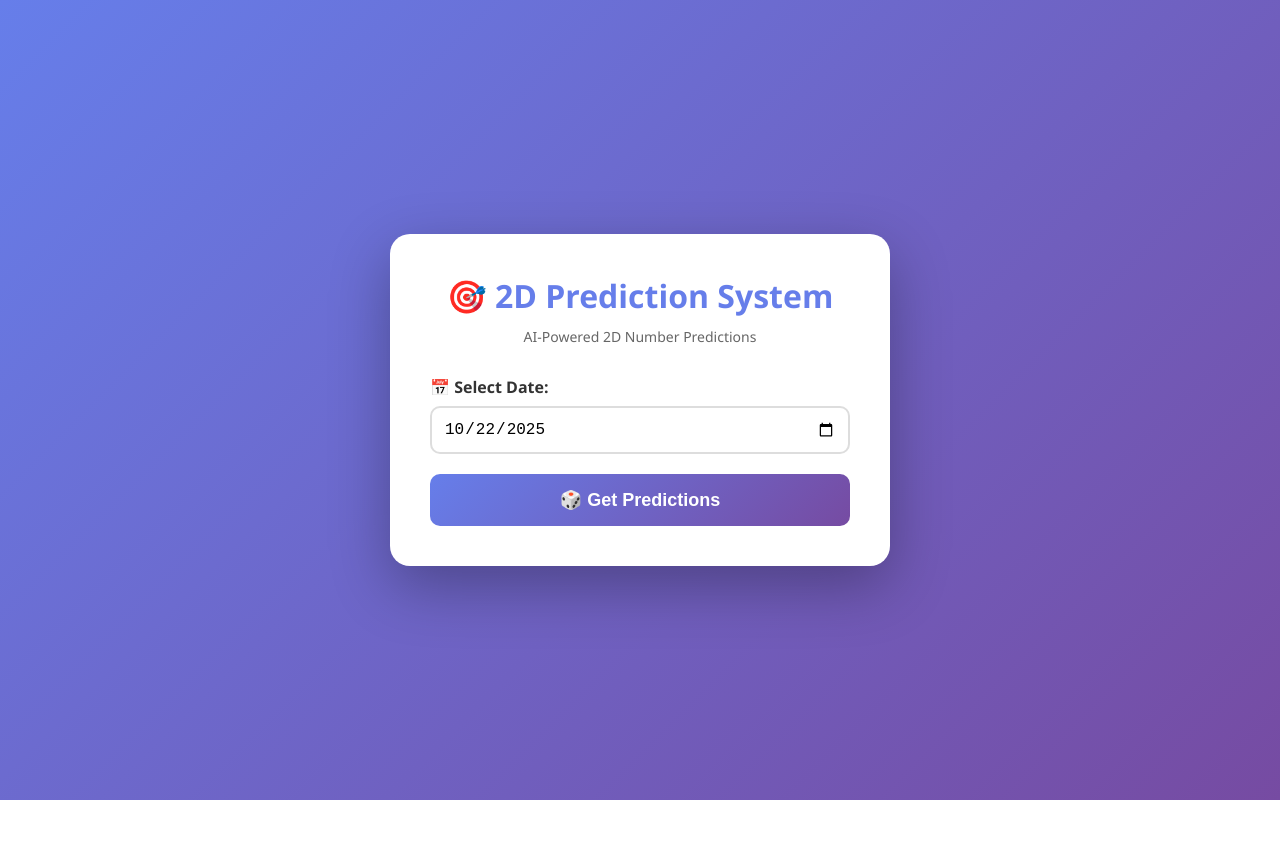
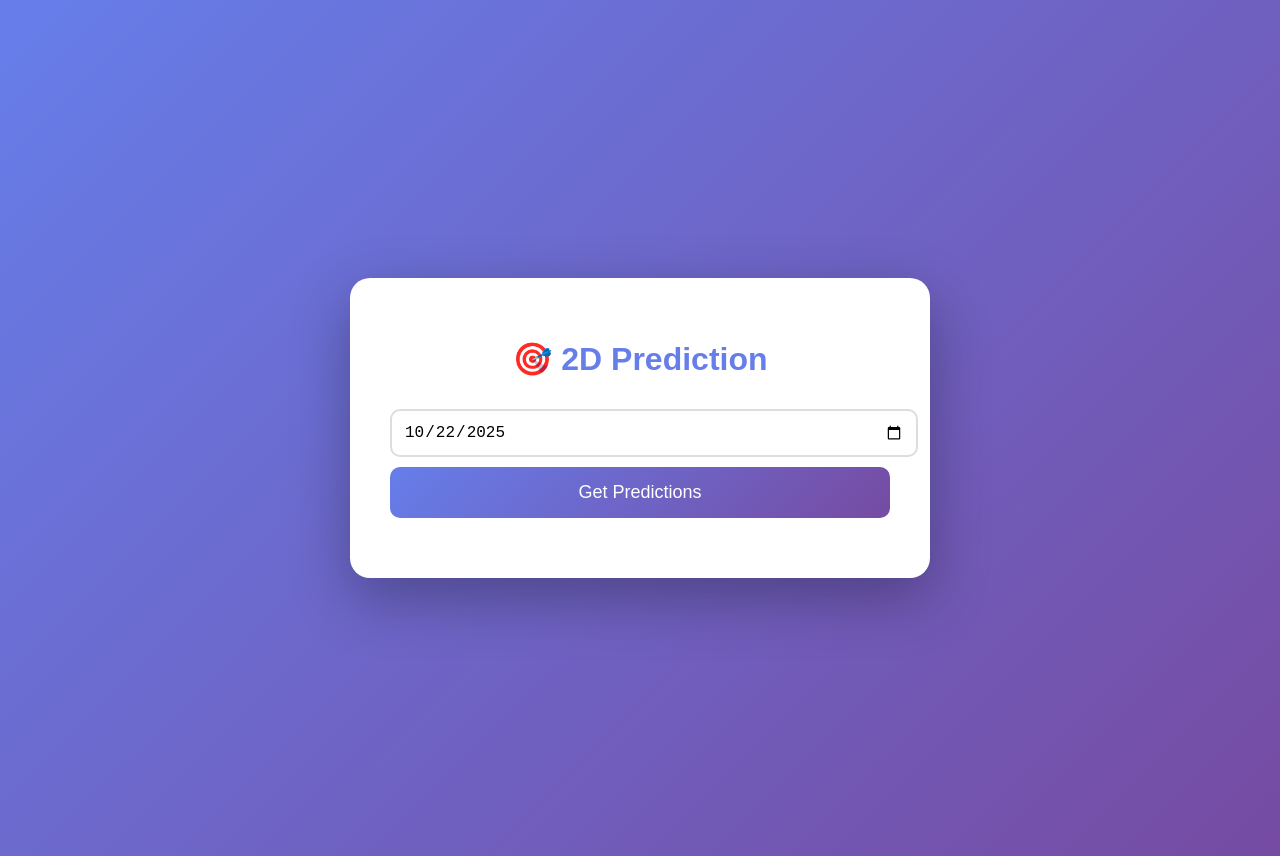
Before and after one commit to bhone4/2d-prediction-system, a plain HTML site: page index.html in a window 1280 px wide. Before the commit the page ends 800 px from the top, so only its background shows below. Drawn offline with Linux system fonts and the light colour scheme.

Commit message:
Update index.html

```diff
--- a/index.html
+++ b/index.html
@@ -1,158 +1,60 @@
 <!DOCTYPE html>
-<html lang="en">
+<html>
 <head>
     <meta charset="UTF-8">
     <meta name="viewport" content="width=device-width, initial-scale=1.0">
-    <title>🎯 2D Prediction System</title>
+    <title>2D Prediction</title>
     <style>
-        * { margin: 0; padding: 0; box-sizing: border-box; }
-        body {
-            font-family: 'Segoe UI', Tahoma, Geneva, Verdana, sans-serif;
-            background: linear-gradient(135deg, #667eea 0%, #764ba2 100%);
-            min-height: 100vh;
-            display: flex;
-            justify-content: center;
-            align-items: center;
-            padding: 20px;
-        }
-        .container {
-            background: white;
-            border-radius: 20px;
-            padding: 40px;
-            box-shadow: 0 20px 60px rgba(0,0,0,0.3);
-            max-width: 500px;
-            width: 100%;
-        }
-        h1 {
-            color: #667eea;
-            text-align: center;
-            margin-bottom: 10px;
-            font-size: 32px;
-        }
-        .subtitle {
-            text-align: center;
-            color: #666;
-            margin-bottom: 30px;
-            font-size: 14px;
-        }
-        .input-group { margin-bottom: 20px; }
-        label {
-            display: block;
-            margin-bottom: 8px;
-            color: #333;
-            font-weight: 600;
-        }
-        input[type="date"] {
-            width: 100%;
-            padding: 12px;
-            border: 2px solid #ddd;
-            border-radius: 10px;
-            font-size: 16px;
-        }
-        input[type="date"]:focus {
-            outline: none;
-            border-color: #667eea;
-        }
-        button {
-            width: 100%;
-            padding: 15px;
-            background: linear-gradient(135deg, #667eea 0%, #764ba2 100%);
-            color: white;
-            border: none;
-            border-radius: 10px;
-            font-size: 18px;
-            font-weight: 600;
-            cursor: pointer;
-        }
-        button:hover { transform: translateY(-2px); }
-        .loading { display: none; text-align: center; margin-top: 20px; color: #667eea; }
-        .results { margin-top: 30px; display: none; }
-        .result-item {
-            display: flex;
-            justify-content: space-between;
-            padding: 15px;
-            margin-bottom: 10px;
-            background: #f8f9fa;
-            border-radius: 10px;
-        }
-        .result-item:hover { background: #e9ecef; }
-        .number { font-size: 24px; font-weight: bold; color: #667eea; }
-        .probability { font-size: 18px; color: #764ba2; font-weight: 600; }
-        .error { background: #ff4444; color: white; padding: 15px; border-radius: 10px; margin-top: 20px; display: none; }
+        body { font-family: Arial; background: linear-gradient(135deg, #667eea, #764ba2); min-height: 100vh; display: flex; justify-content: center; align-items: center; padding: 20px; }
+        .container { background: white; border-radius: 20px; padding: 40px; max-width: 500px; width: 100%; box-shadow: 0 20px 60px rgba(0,0,0,0.3); }
+        h1 { color: #667eea; text-align: center; }
+        input { width: 100%; padding: 12px; margin: 10px 0; border: 2px solid #ddd; border-radius: 10px; font-size: 16px; }
+        button { width: 100%; padding: 15px; background: linear-gradient(135deg, #667eea, #764ba2); color: white; border: none; border-radius: 10px; font-size: 18px; cursor: pointer; }
+        .results { margin-top: 20px; }
+        .item { display: flex; justify-content: space-between; padding: 15px; margin: 10px 0; background: #f8f9fa; border-radius: 10px; }
+        .number { font-size: 20px; font-weight: bold; color: #667eea; }
+        .prob { font-size: 18px; color: #764ba2; font-weight: bold; }
     </style>
 </head>
 <body>
     <div class="container">
-        <h1>🎯 2D Prediction System</h1>
-        <p class="subtitle">AI-Powered 2D Number Predictions</p>
-
-        <div class="input-group">
-            <label>📅 Select Date:</label>
-            <input type="date" id="dateInput" value="">
-        </div>
-
-        <button onclick="getPredictions()">🎲 Get Predictions</button>
-
-        <div class="loading" id="loading"><p>⏳ Analyzing patterns...</p></div>
-        <div class="error" id="error"></div>
-        <div class="results" id="results"></div>
+        <h1>🎯 2D Prediction</h1>
+        <input type="date" id="date">
+        <button onclick="predict()">Get Predictions</button>
+        <div id="results" class="results"></div>
     </div>
 
     <script>
-        const today = new Date().toISOString().split('T')[0];
-        document.getElementById('dateInput').value = today;
+        document.getElementById('date').value = new Date().toISOString().split('T')[0];
 
-        async function getPredictions() {
-            const date = document.getElementById('dateInput').value;
-            const loading = document.getElementById('loading');
+        async function predict() {
+            const date = document.getElementById('date').value;
             const results = document.getElementById('results');
-            const error = document.getElementById('error');
-
-            results.style.display = 'none';
-            error.style.display = 'none';
-            loading.style.display = 'block';
+            results.innerHTML = '<p style="text-align:center;color:#667eea;">Loading...</p>';
 
             try {
-                const response = await fetch('/predict', {
+                const res = await fetch('/predict', {
                     method: 'POST',
                     headers: {'Content-Type': 'application/json'},
                     body: JSON.stringify({date})
                 });
 
-                const data = await response.json();
-                loading.style.display = 'none';
+                const data = await res.json();
 
                 if (data.success) {
-                    displayResults(data);
+                    let html = '<h3 style="color:#667eea;">Results:</h3>';
+                    data.predictions.forEach((p, i) => {
+                        const label = p.number || p.range || 'N/A';
+                        const prob = p.percentage || (p.probability * 100).toFixed(1) + '%';
+                        html += `<div class="item"><span class="number">#${i+1}: ${label}</span><span class="prob">${prob}</span></div>`;
+                    });
+                    results.innerHTML = html;
                 } else {
-                    error.textContent = '❌ ' + data.error;
-                    error.style.display = 'block';
+                    results.innerHTML = '<p style="color:red;">Error: ' + data.error + '</p>';
                 }
-            } catch (err) {
-                loading.style.display = 'none';
-                error.textContent = '❌ Connection error!';
-                error.style.display = 'block';
+            } catch(e) {
+                results.innerHTML = '<p style="color:red;">Connection error!</p>';
             }
-        }
-
-        function displayResults(data) {
-            const results = document.getElementById('results');
-            let html = '<h2 style="color: #667eea; margin-bottom: 20px;">🏆 Prediction Results</h2>';
-
-            data.predictions.forEach((pred, index) => {
-                const label = pred.number || pred.range || 'N/A';
-                const prob = pred.percentage || (pred.probability * 100).toFixed(1) + '%';
-
-                html += `
-                    <div class="result-item">
-                        <span class="number">#${index + 1}: ${label}</span>
-                        <span class="probability">${prob}</span>
-                    </div>
-                `;
-            });
-
-            results.innerHTML = html;
-            results.style.display = 'block';
         }
     </script>
 </body>
```
